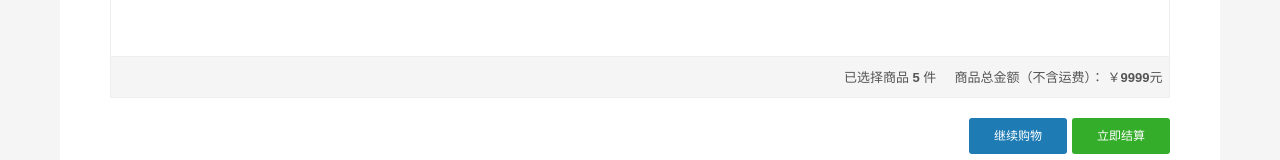
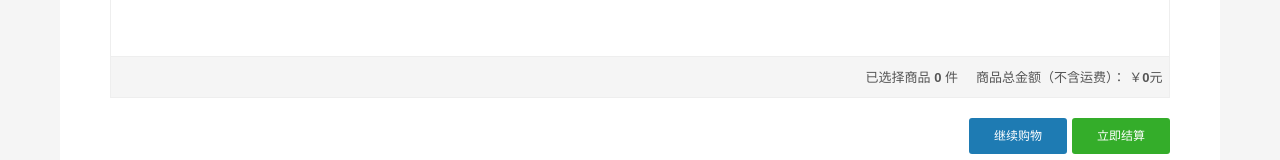
Before and after one commit to gdjianpeng/qiantai, a Vue app: page /#/shopcart in a window 1280 px wide. Shown: the part 372-532 px from the top of the page. Built offline with nearby package versions, Linux system fonts and the light colour scheme.

Commit message:
总数与总价

```diff
--- a/src/components/shop/shopcart/Shopcart.vue
+++ b/src/components/shop/shopcart/Shopcart.vue
@@ -95,9 +95,9 @@
                                 <tr>
                                     <th align="right" colspan="8">
                                         已选择商品
-                                        <b class="red" id="totalQuantity">5</b> 件 &nbsp;&nbsp;&nbsp; 商品总金额（不含运费）：
+                                        <b class="red" id="totalQuantity">{{ total }}</b> 件 &nbsp;&nbsp;&nbsp; 商品总金额（不含运费）：
                                         <span class="red">￥</span>
-                                        <b class="red" id="totalAmount">9999</b>元
+                                        <b class="red" id="totalAmount">{{ totalPrice }}</b>元
                                     </th>
                                 </tr>
                             </tbody>
@@ -130,6 +130,26 @@ export default {
     // 如果所有商品的selected为true, 那么这个属性值就为true, 有一个false, 那么就为false
     allSelected() {
       return this.goodsList.every(v => v.selected);
+    },
+    // 被选商品总数 => 遍历所有商品, 如果selecred为true, 那么累加该商品的购买数量
+    total() {
+      let sum = 0;
+      this.goodsList.forEach(
+        v => v.selected && (sum += this.$store.state.cart[v.id])
+      );
+      return sum;
+    },
+
+    // 被选商品总价
+    totalPrice() {
+      let sum = 0;
+      this.goodsList.forEach(
+        v => v.selected && (sum += this.$store.state.cart[v.id] * v.sell_price)
+      );
+      return sum;
+
+      // let arr = [1, 2, 3, 4, 5, 6, 7, 8]
+      // arr.reduce((sum, v) => sum + v, 0)
     }
   },
   methods: {
```
